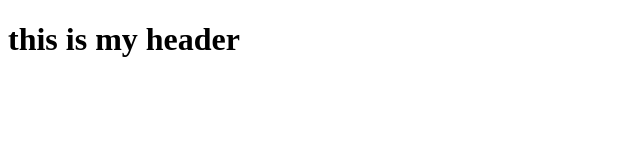
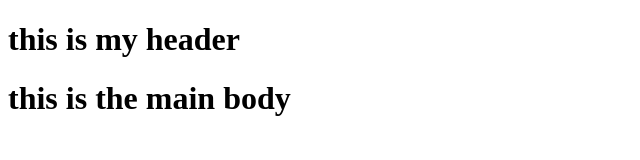
Before and after one commit to norallahsoltani-jpg/soltani-shop, a plain HTML site: page index.html in a window 1280 px wide. Shown: the whole page, without its empty margins (0-640 px from the left). Drawn offline with Linux system fonts and the light colour scheme.

Commit message:
main body

```diff
--- a/index.html
+++ b/index.html
@@ -8,6 +8,7 @@
 <body>
 
     <header><h1>this is my header</h1></header>
+    <div><h1>this is the main body</h1></div>
 
 </body>
 </html>
```
